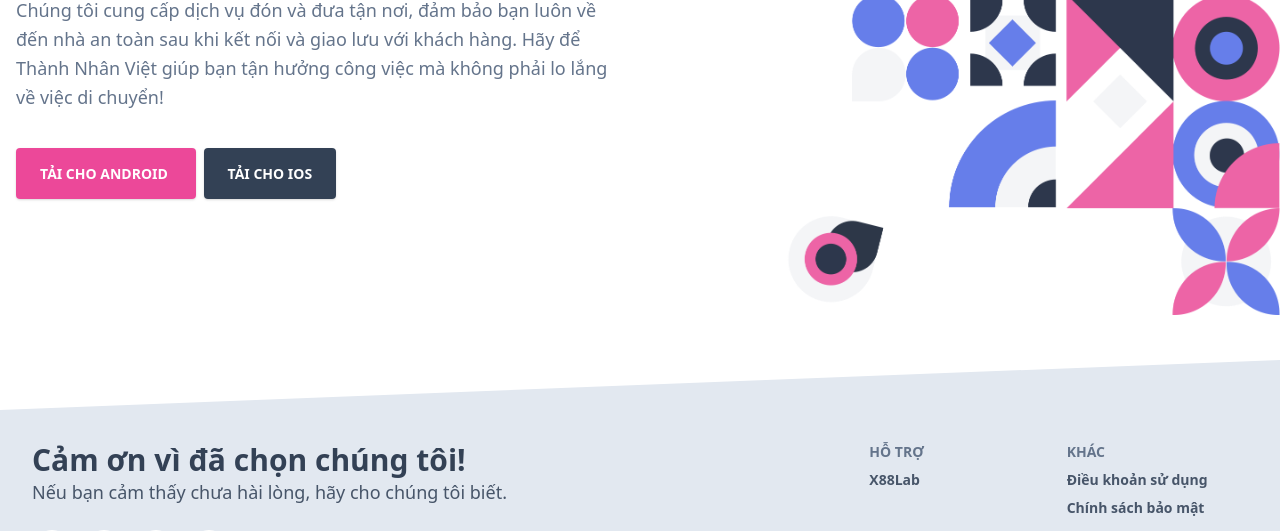
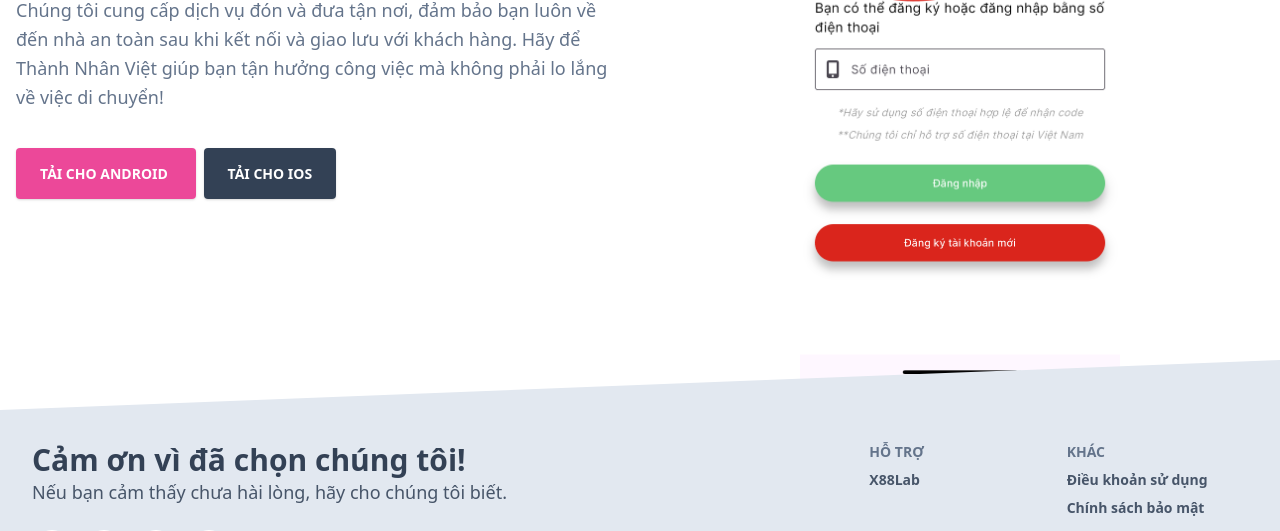
Before and after one commit to hieunt142/safe-driver-privacy-policy, a website: page index.html in a window 1280 px wide. Shown: the part 390-921 px from the top of the page. Drawn offline with nearby package versions, Linux system fonts and the light colour scheme.

Commit message:
Fix web icon and tnv sample

```diff
--- a/index.html
+++ b/index.html
@@ -34,7 +34,7 @@
       href="./assets/vendor/@fortawesome/fontawesome-free/css/all.min.css"
     />
     <link rel="stylesheet" href="./assets/styles/tailwind.css" />
-    <title>Index | Notus Tailwind JS by Creative Tim</title>
+    <title>Thành Nhân Việt by X88Lab</title>
   </head>
   <body class="text-blueGray-700 antialiased">
     <nav
@@ -133,12 +133,14 @@
           </div>
         </div>
       </div>
+      <div class="hidden md:flex md:visible absolute top-0 b-auto right-0 pt-16 sm:w-6/12 -mt-48 sm:mt-0 w-10/12 max-h-860-px justify-center items-center shrink-0">
+        <img
+          class="hidden md:flex md:visible w-6/12 h-96 object-contain mb-3 mt-3"
+          src="./assets/img/ill_header_5.png"
+          alt="..."
+        />
+      </div>
 
-      <img
-        class="absolute top-0 b-auto right-0 pt-16 sm:w-6/12 -mt-48 sm:mt-0 w-10/12 max-h-860-px"
-        src="./assets/img/ill_header_3.png"
-        alt="..."
-      />
     </section>
 
 
```
Also changed, not shown: assets/img/favicon.ico, assets/img/ill_header_4.png (added), assets/img/ill_header_5.png (added).
